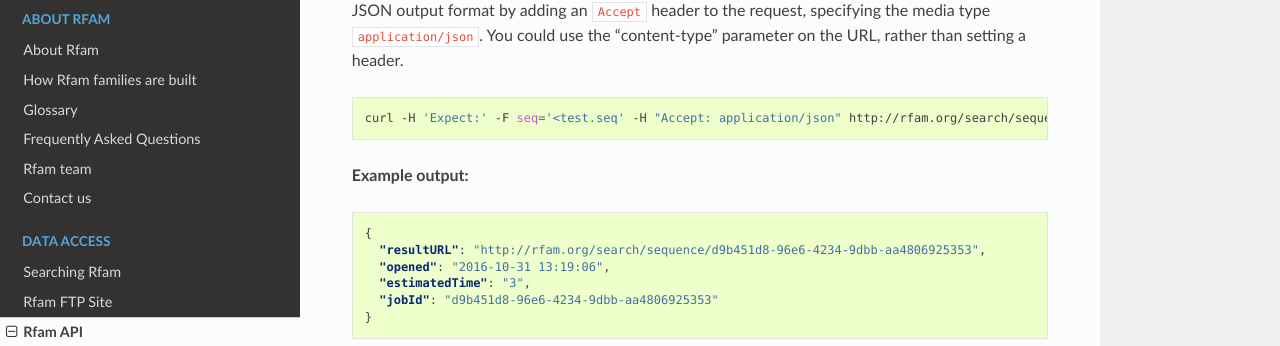
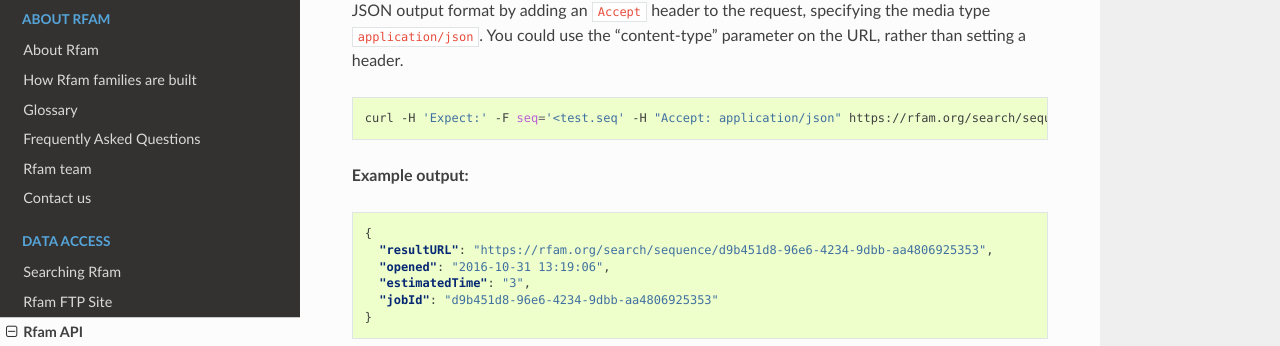
Before and after one commit to Rfam/rfam-docs, a Sphinx documentation site: the page built from docs/source/api.rst, in a window 1280 px wide and 900 px high, scrolled down 7447 px. Shown: the part 149-495 px from the top of the window. Built offline with Sphinx 7.4.7 and the Read the Docs theme 2.0.0, drawn with Linux system fonts in a browser that asks for light colours; some of the changed lines change nothing that is shown.

Commit message:
Update api.rst
Change http://rfam.org/search/sequence to https://rfam.org/search/sequence in Submit the search

```diff
--- a/docs/source/api.rst
+++ b/docs/source/api.rst
@@ -357,14 +357,14 @@
 
 .. code-block:: bash
 
-  curl -H 'Expect:' -F seq='<test.seq' -H "Accept: application/json" http://rfam.org/search/sequence
+  curl -H 'Expect:' -F seq='<test.seq' -H "Accept: application/json" https://rfam.org/search/sequence
 
 **Example output:**
 
 .. code-block:: json
 
   {
-    "resultURL": "http://rfam.org/search/sequence/d9b451d8-96e6-4234-9dbb-aa4806925353",
+    "resultURL": "https://rfam.org/search/sequence/d9b451d8-96e6-4234-9dbb-aa4806925353",
     "opened": "2016-10-31 13:19:06",
     "estimatedTime": "3",
     "jobId": "d9b451d8-96e6-4234-9dbb-aa4806925353"
```
